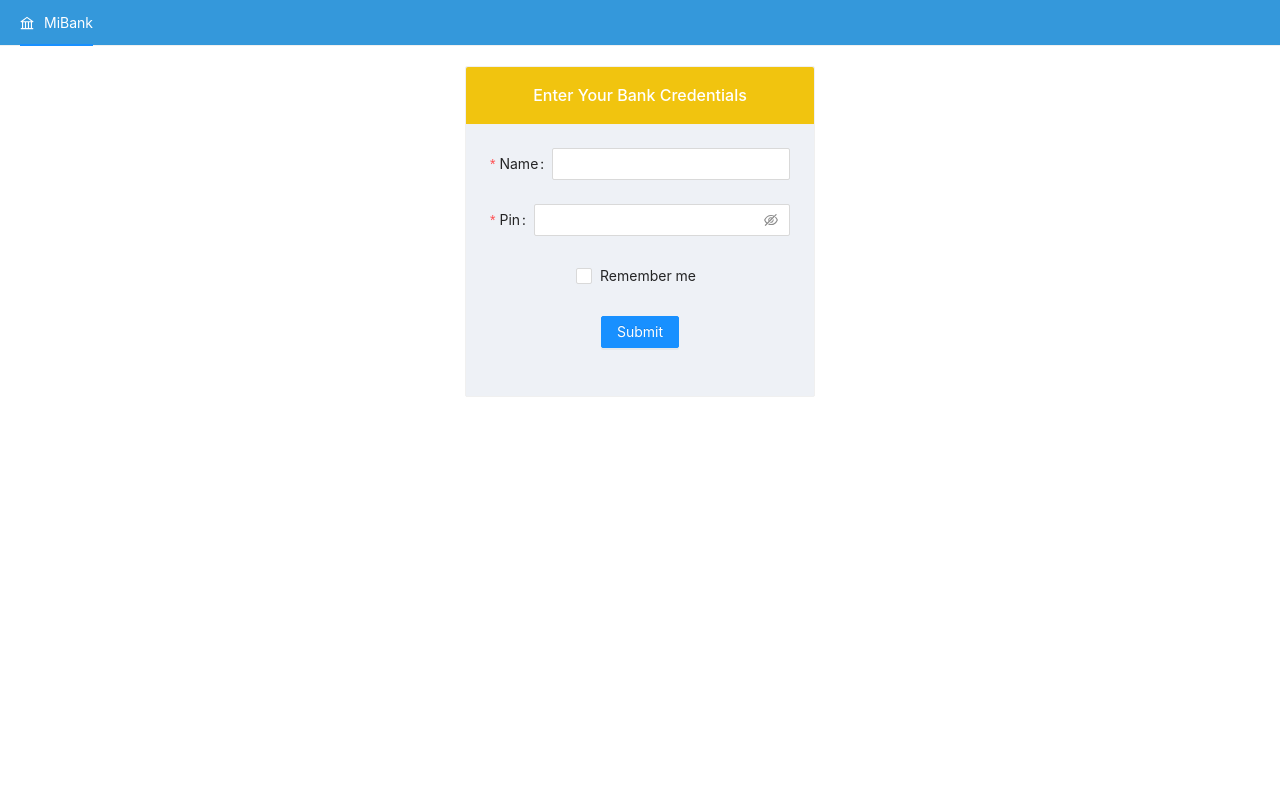
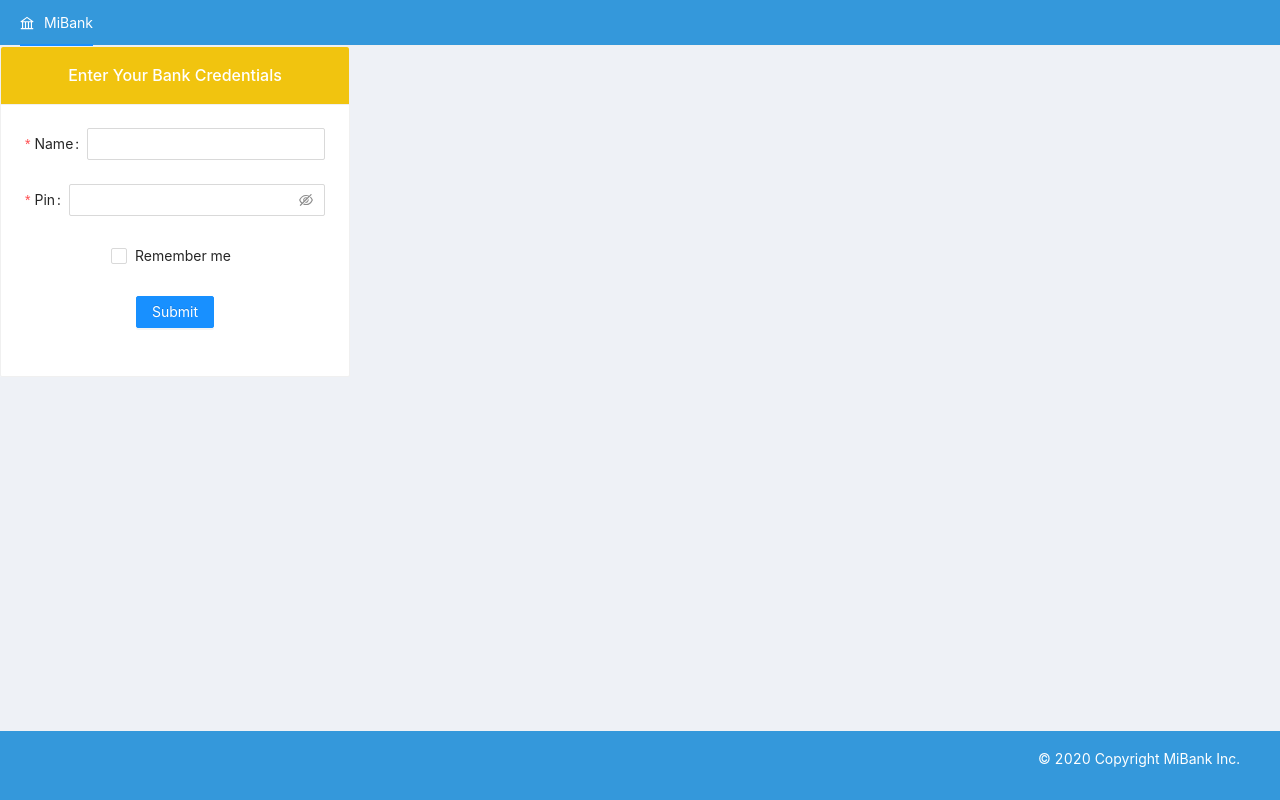
Before and after one commit to xchris92x/ScreenCloud, a React (Create React App) app: page / in a window 1280 px wide. Built offline with nearby package versions, Linux system fonts and the light colour scheme.

Commit message:
Added a footer

```diff
--- a/src/App.css
+++ b/src/App.css
@@ -1,12 +1,26 @@
     @import '~antd/dist/antd.css';
     .App {
         text-align: center;
+        display: flex;
+        flex-direction: column;
+    }
+
+    body {
+        background-color: #EEF1F6;
+    }
+    /* Allows the footer to go the bottom */
+
+    html,
+    body,
+    .App,
+    #root {
+        height: 100vh;
     }
 
     #mainContainer {
-    display: flex;
-    align-items: center;
+        /* align-items: center; */
         justify-content: center;
+        flex: 1;
     }
 
     .App-logo {
@@ -52,8 +66,6 @@
     #loginCard {
         width: 350px;
         align-content: center;
-    margin-top: 20px;
-    background-color: #EEF1F6
     }
 
     .ant-menu-submenu-title:hover {
@@ -61,6 +73,48 @@
     }
 
     .ant-card-head {
+        color: white;
         background-color: #f1c40f;
+    }
+    /* Footer */
+
+    ul {
+        list-style: none;
+        padding-left: 0;
+    }
+
+    footer {
+        background-color: #555;
+        color: white;
+        line-height: 1.5;
+    }
+
+    footer a {
+        text-decoration: none;
         color: white;
     }
+
+    a:hover {
+        text-decoration: underline;
+    }
+
+    .footerbar {
+        padding: 0.9375rem 1.875rem;
+        background-color: #3498db;
+    }
+
+    .footerbar-list {
+        width: 100%;
+        display: flex;
+        flex-wrap: wrap;
+    }
+
+    .footerbar-list li {
+        margin: 0.125rem 0.625rem;
+        white-space: nowrap;
+    }
+
+    .footerbar-list {
+        flex: 1;
+        flex-direction: row-reverse;
+    }
--- a/src/App.tsx
+++ b/src/App.tsx
@@ -18,7 +18,6 @@ interface login {
 
 const App = () => {
   const [Name, setName] = useState("");
-  const [Pin, setPin] = useState("");
   const [ShowProfile, setShowProfile] = useState(false);
 
   // Check if the user creds are already saved if they are then skip login
@@ -42,13 +41,12 @@ const App = () => {
     }
 
     setName(formValues.name);
-    setPin(formValues.pin);
+
     setShowProfile(true);
   };
 
   const onSignOut = (): void => {
     setName("");
-    setPin("");
 
     window.localStorage.clear();
   };
@@ -147,6 +145,16 @@ const App = () => {
           </Form>
         </Card>
       </div>
+
+      <footer className="footer">
+        <section className="footerbar">
+            <ul className="footerbar-list">
+                <li>&copy; 2020 Copyright MiBank Inc.</li>
+            </ul>
+        </section>
+    </footer>
+
+
     </div>
   );
 };
```
Lines whose indentation alone changed are shown as unchanged.
